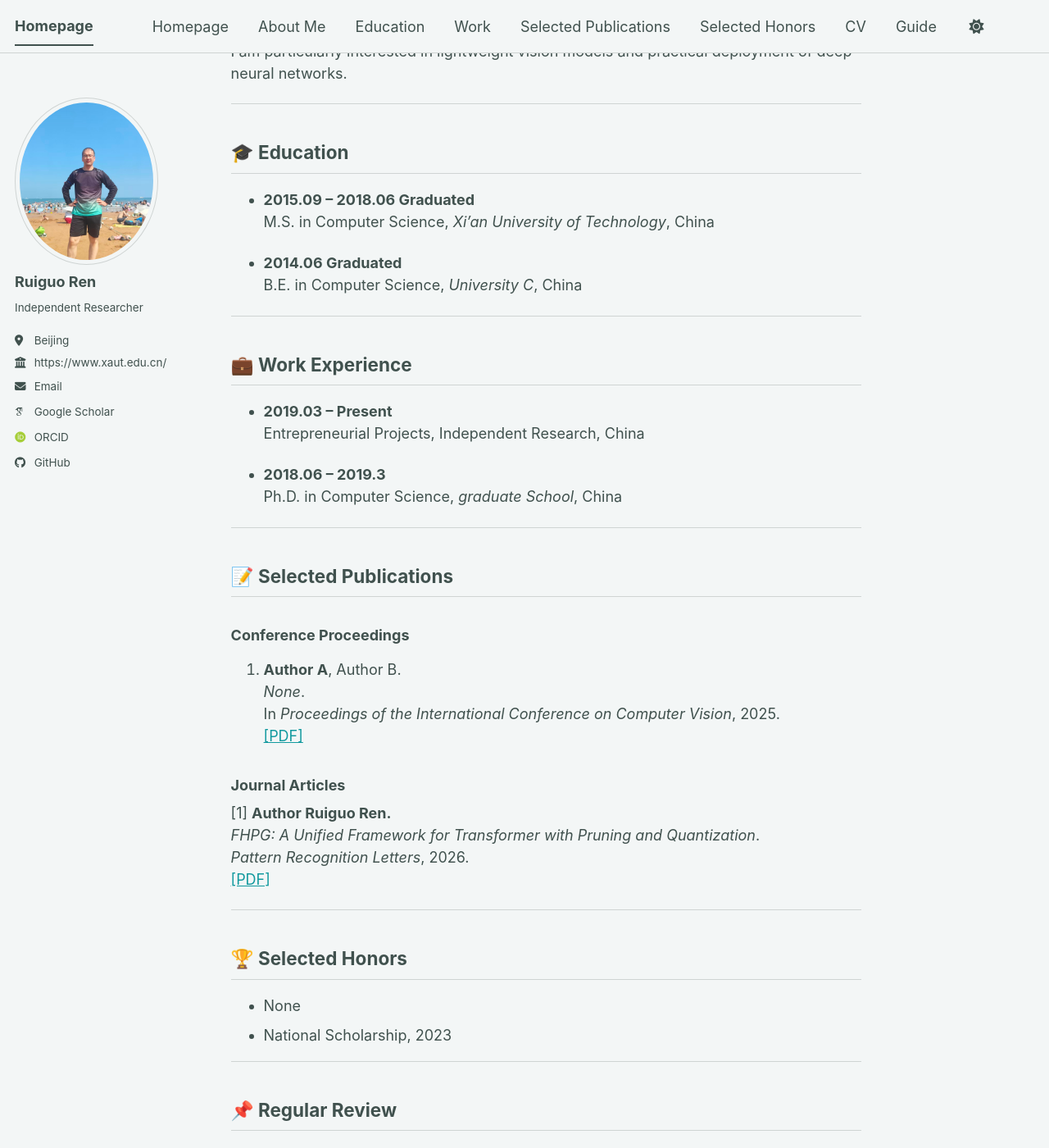
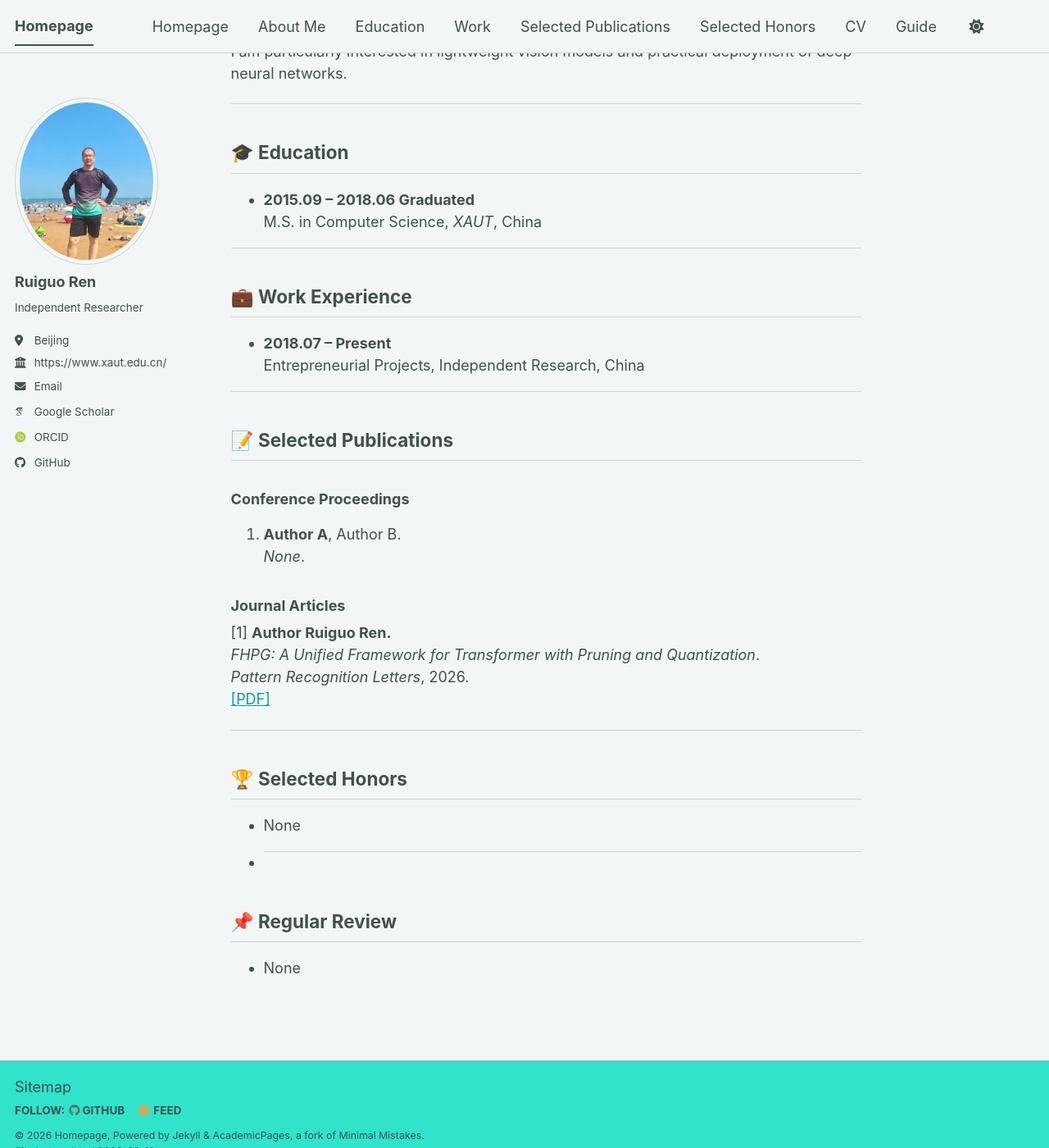
Before and after one commit to rgren-research/rgren-research.github.io, a Jekyll site: the page built from _pages/about.md, in a window 1280 px wide and 1400 px high, scrolled down 321 px. Shown: the whole window at 82% size. Built offline with Jekyll 4.4.1, drawn with Linux system fonts in a browser that asks for light colours; some web fonts are replaced; a script bundle is joined from its source files by our own code; library files that are not in the unit come from our copies; some of the changed text lies outside the part shown.

Commit message:
Update about.md

```diff
--- a/_pages/about.md
+++ b/_pages/about.md
@@ -20,20 +20,14 @@ I am particularly interested in lightweight vision models and practical deployme
 ## 🎓 Education
 
 - **2015.09 – 2018.06 Graduated**
-  M.S. in Computer Science, *Xi'an University of Technology*, China
-
-- **2014.06 Graduated**
-  B.E. in Computer Science, *University C*, China
+  M.S. in Computer Science, *XAUT*, China
 
 ---
 
 ## 💼 Work Experience
 
-- **2019.03 – Present**
+- **2018.07 – Present**
   Entrepreneurial Projects, Independent Research, China
-
-- **2018.06 – 2019.3**
-  Ph.D. in Computer Science, *graduate School*, China
 
 ---
 
@@ -43,8 +37,6 @@ I am particularly interested in lightweight vision models and practical deployme
 
 1. **Author A**, Author B.
    *None*.
-   In *Proceedings of the International Conference on Computer Vision*, 2025.
-   [[PDF]](#)
 
 ### Journal Articles
 
@@ -59,12 +51,9 @@ I am particularly interested in lightweight vision models and practical deployme
 ## 🏆 Selected Honors
 
 - None
-- National Scholarship, 2023
-
+-
 ---
 
 ## 📌 Regular Review
 
 - None
-- IEEE Transactions on Image Processing
-- None
```
